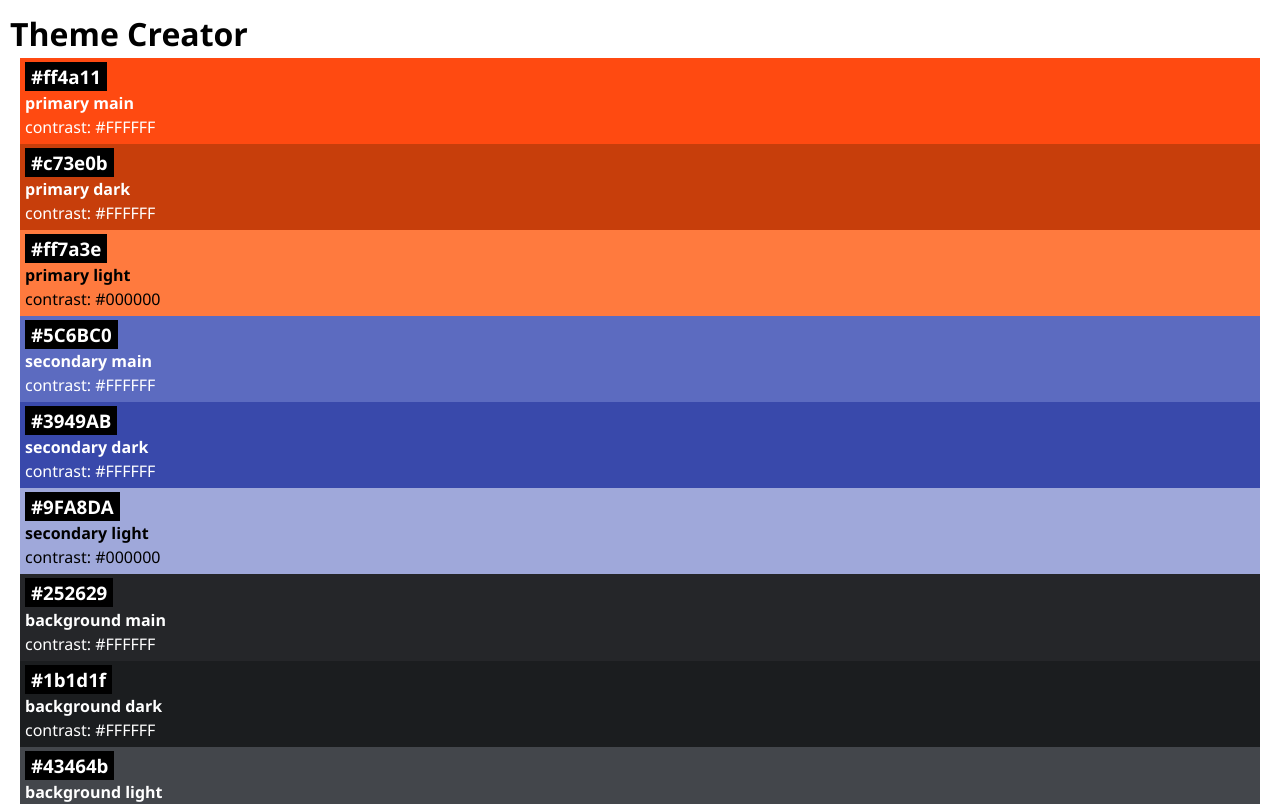
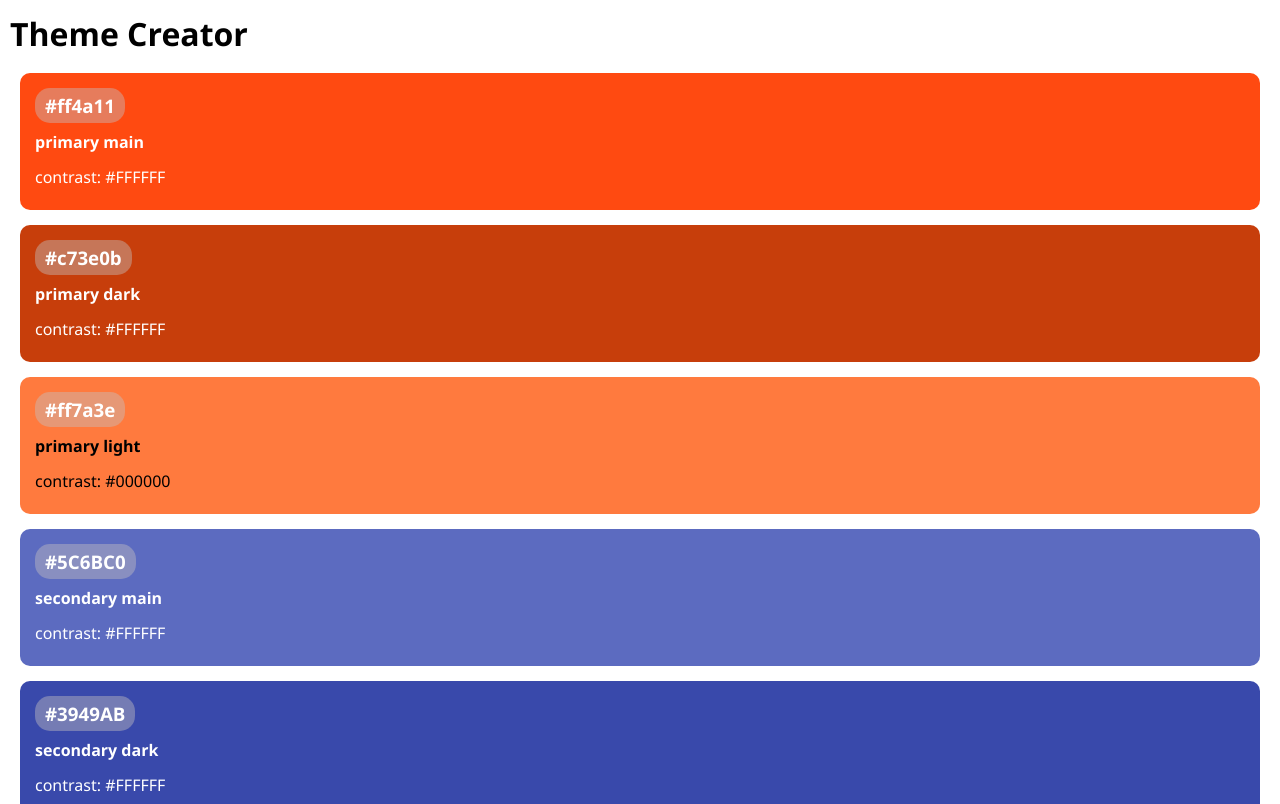
Before and after one commit to aliceverc/recap-project-4, a React (Vite) app: page / in a window 1280 px wide. Shown: the top 804 px of the page. Built offline with nearby package versions, Linux system fonts and the light colour scheme.

Commit message:
add styling to separate the color cards

```diff
--- a/src/Components/Color/Color.css
+++ b/src/Components/Color/Color.css
@@ -1,11 +1,14 @@
 .color-card {
-  margin: 0px 10px;
-  padding: 5px;
+  margin: 15px 10px;
+  padding: 15px;
+  border-radius: 10px;
+  line-height: 35px;
 }
 
 .color-card-headline {
   display: inline;
-  padding: 2px 6px;
-  background: black;
+  padding: 5px 10px;
+  background: rgba(197, 192, 192, 0.428);
   color: white;
+  border-radius: 15px;
 }
```
